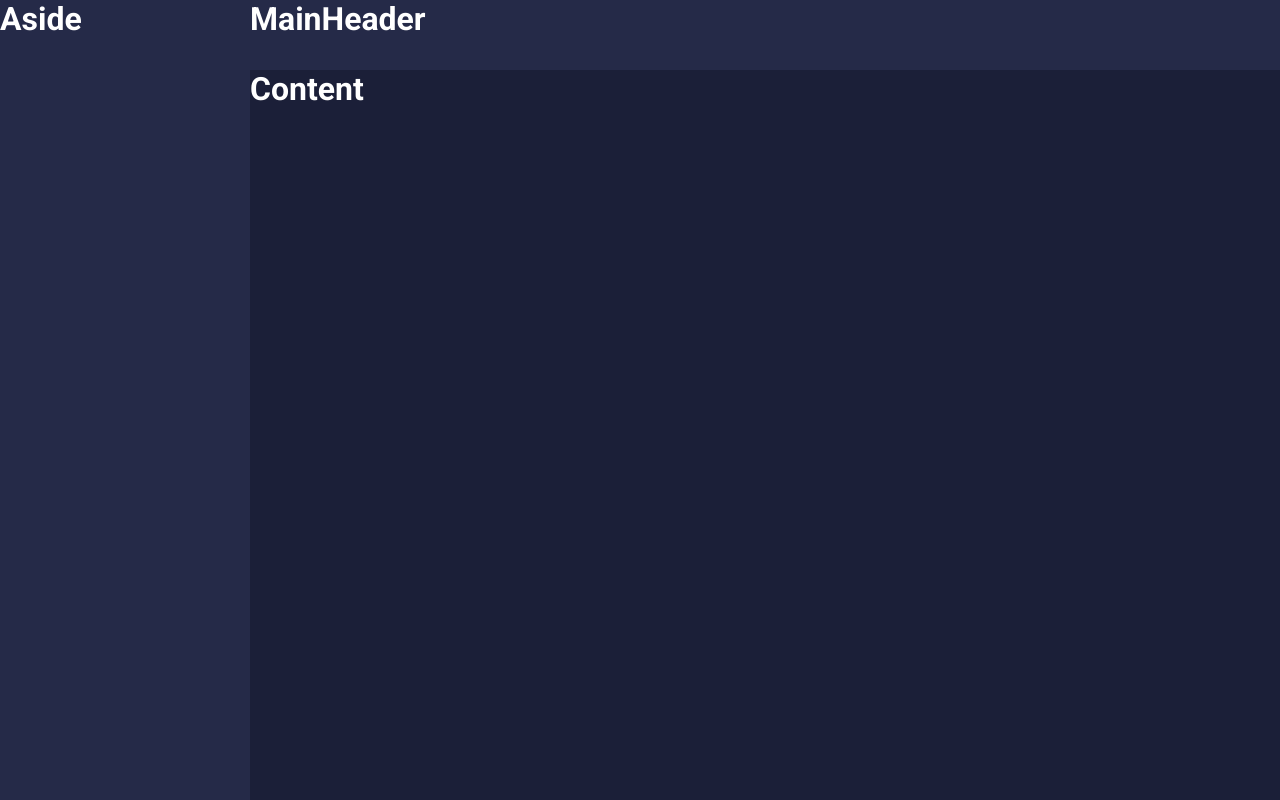
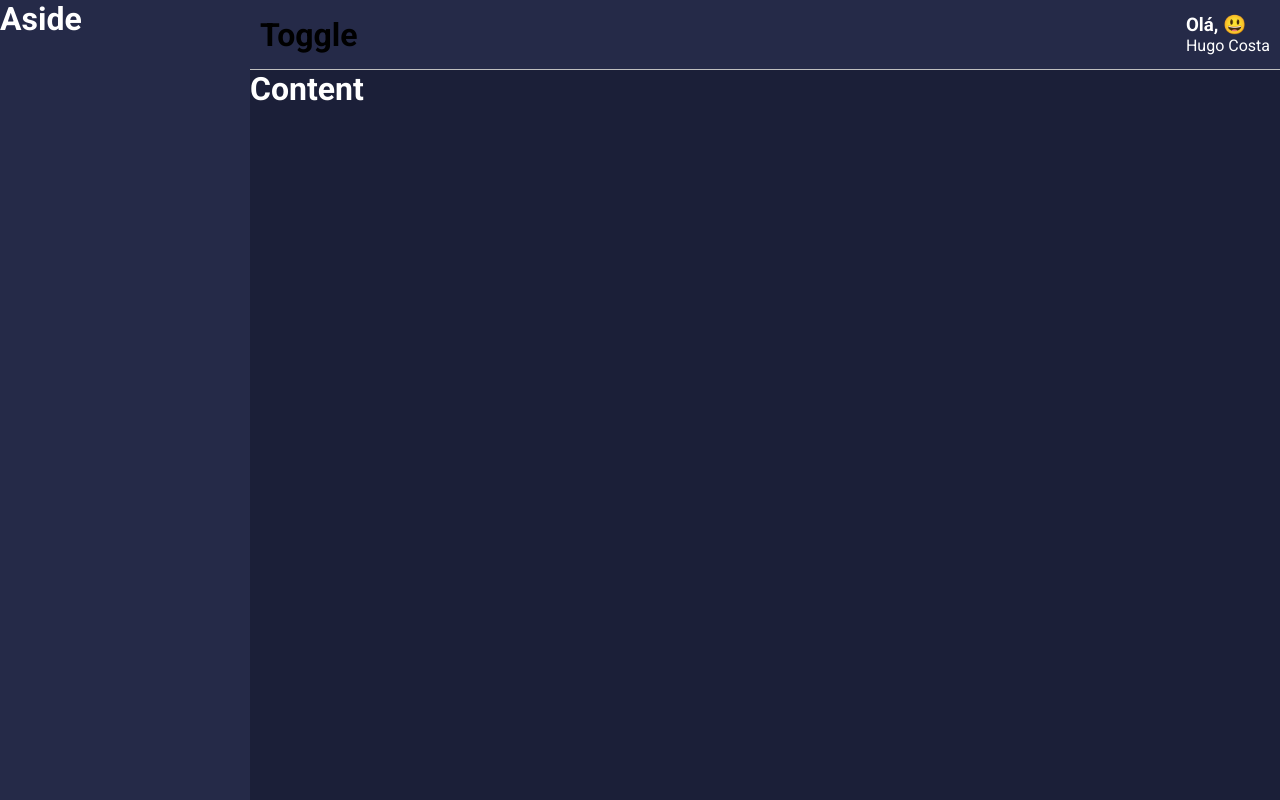
Before and after one commit to hgcosta/dashboard-financas, a React (Create React App) app: page / in a window 1280 px wide. Built offline with nearby package versions, Linux system fonts and the light colour scheme.

Commit message:
Components Profile, Welcome and UserName

```diff
--- a/src/components/MainHeader/index.tsx
+++ b/src/components/MainHeader/index.tsx
@@ -1,12 +1,24 @@
-import React from 'react';
+import React, {useMemo} from 'react';
 
-import { Container } from './styles';
+import { Container, Profile, Welcome, UserName } from './styles';
+
+import emojis from '../../utils/emojis';
 
 
 const MainHeader: React.FC = () =>{
+
+    const emoji = useMemo(()=>{
+        const indice = Math.floor(Math.random() * emojis.length);
+        return emojis[indice];
+    },[]);
+
     return (
         <Container>
-            <h1>MainHeader</h1>
+            <h1>Toggle</h1>
+            <Profile>
+                <Welcome>Olá, {emoji}</Welcome>
+                <UserName>Hugo Costa</UserName>
+            </Profile>
         </Container>
     );
 }
--- a/src/components/MainHeader/styles.ts
+++ b/src/components/MainHeader/styles.ts
@@ -3,7 +3,28 @@
 export const Container = styled.div`
     grid-area:MH;
     background-color: ${props => props.theme.colors.secundary};
-    color: ${props => props.theme.colors.white};
+
+
+    display: flex;
+    justify-content: space-between;
+    align-items: center;
+
+    padding:0 10px;
+
+    border-bottom:  solid 1px ${props => props.theme.colors.gray};
+`
+
+export const Profile = styled.div`
+   color:${props=> props.theme.colors.white};
+
 
 
 `
+
+export const Welcome = styled.h3`
+
+`
+
+export const UserName = styled.span`
+
+`
--- /dev/null
+++ b/src/utils/emojis.ts
@@ -0,0 +1,2 @@
+// eslint-disable-next-line import/no-anonymous-default-export
+export default ['🤑','🤩','😍', '😎', '😃', '😄'];
```
